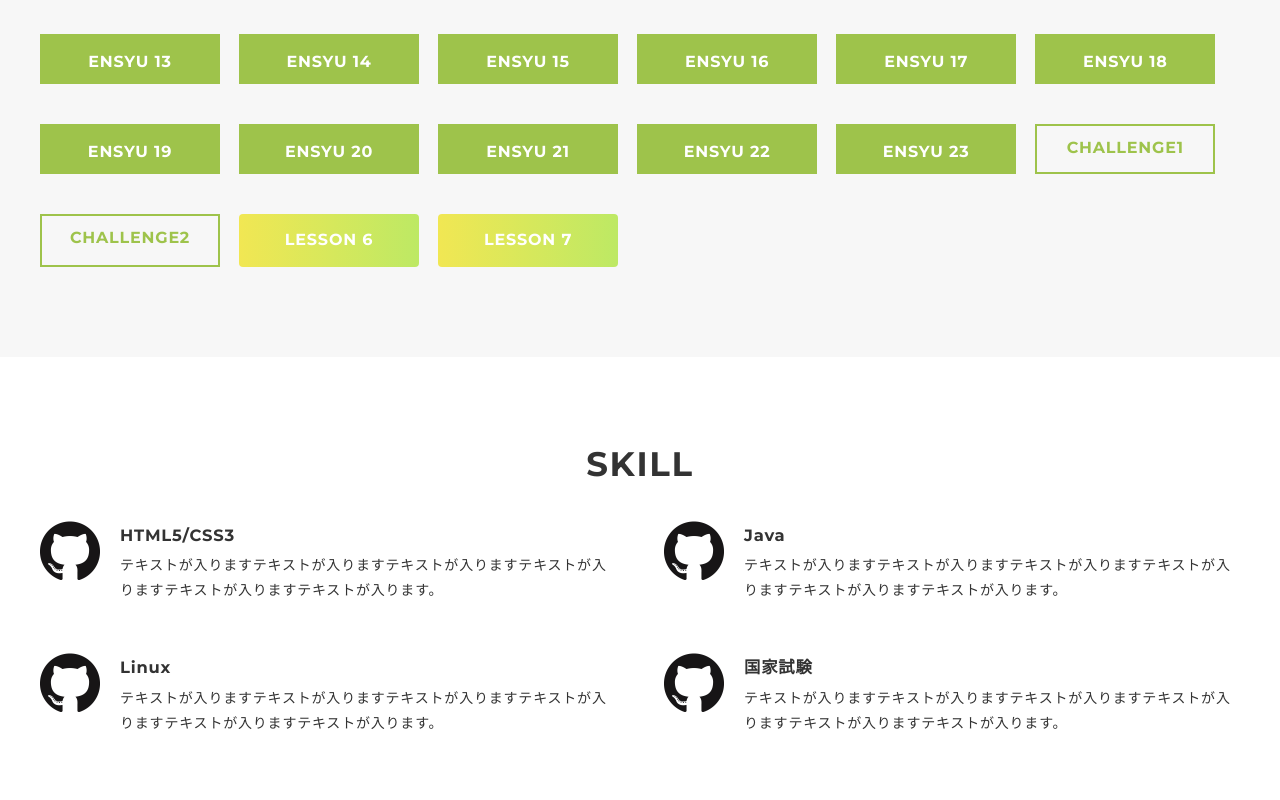
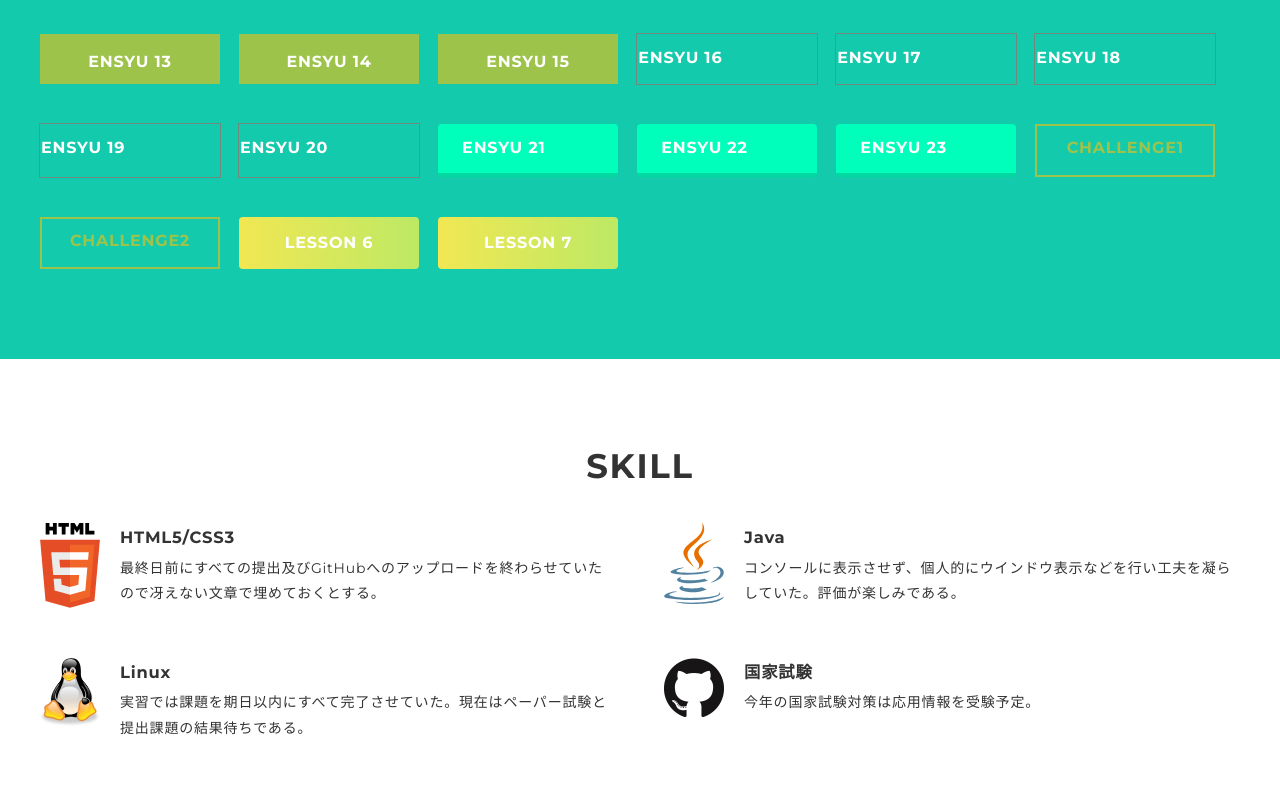
Before and after one commit to TMaezwa/J2A238, a plain HTML site: page portfolio/index.html in a window 1280 px wide. Shown: the part 1060-1860 px from the top of the page. Drawn offline with nearby package versions, Linux system fonts and the light colour scheme.

Commit message:
ポートフォリオのページアレンジ
文章変更　アイコン追加　背景画像　背景色　ボタン追加実装

```diff
--- a/portfolio/css/style.css
+++ b/portfolio/css/style.css
@@ -44,7 +44,7 @@ li {
 }
 
 .section:nth-of-type(odd) {
-  background-color: #f7f7f7;
+  background-color: #14caac; /*#f7f7f7*/
 }
 
 .inner {
@@ -79,6 +79,7 @@ li {
   z-index: 1;
   width: 100%;
   background-color: #fff;
+
   box-shadow: 0 5px 10px -6px rgba(0,0,0,.1);
 }
 
@@ -146,6 +147,9 @@ li {
   justify-content: center;
   height: 85vh;
   text-align: center;
+  background: center;
+  background-image: url(../img/japanese-paper_00397.jpg);
+
 }
 
 .main-visual-inner {
@@ -334,6 +338,61 @@ li {
   background-position: right center;
 }
 
+/*----ボタンはここに追加----*/
+.btn-shine {
+  color: rgb(255, 255, 255);
+  display: inline-block;
+  font-size: 16px;
+  font-weight: bold;
+  line-height: 45px;
+  width: 180px;
+  position: relative;
+  text-decoration: none;
+  text-transform: uppercase;
+  border: 1px solid transparent;
+  outline: 1px solid;
+  outline-color: rgba(202, 76, 76, 0.5);
+  outline-offset: 0px;
+  text-shadow: none;
+  transition: all 1.2s cubic-bezier(0.2, 1, 0.2, 1);
+}
+
+.btn-shine:hover {
+  border-color: rgb(184, 67, 67);
+  box-shadow: inset 0 0 20px rgba(255, 255, 255, 0.5), 0 0 20px rgba(255, 255, 255, 0.2);
+  outline-color: transparent;
+  outline-offset: 12px;
+  text-shadow: 2px 2px 3px #000;
+}
+
+
+/* ここはコピーしなくてOK　*/
+.container-02 {
+  text-align: center;
+  padding-top: 40px;
+  padding-bottom: 40px;
+  background-color: #e00364;
+}
+
+
+.btn-push {
+  display: inline-block;
+  max-width: 180px;
+  text-align: left;
+  background-color: #00ffbb;
+  font-size: 16px;
+  color: #FFF;
+  text-decoration: none;
+  font-weight: bold;
+  padding: 10px 24px;
+  border-radius: 4px;
+  border-bottom: 4px solid rgba(7, 150, 112, 0.363);
+}
+
+.btn-push:active {
+    transform: translateY(4px);
+    border-bottom: none;
+}
 /*--------------------------------
  Skill
 ---------------------------------*/
@@ -418,6 +477,7 @@ li {
 .page-top .material-icons-outlined {
   vertical-align: bottom;
   color: #fff;
+
 }
 
 /*--------------------------------
--- a/portfolio/index.html
+++ b/portfolio/index.html
@@ -43,8 +43,8 @@
 							<img src="img/profile.png" alt="自画像" />
 						</p>
 						<p class="main-visual-text">
-							開校53年の経験とノウハウがあり、<br class="sp-only">他校ではマネのできない実績。<br>
-							HCSなら、即戦力になるためのスキルが<br class="sp-only">ガッチリ身につきます。<br>
+							HCSに2020年入学、<br class="sp-only">来年卒業予定。<br>
+							現在はゼミで作成するアプリの案を<br class="sp-only">考え中。<br>
 						</p>
 					</div>
 				</div>
@@ -70,14 +70,14 @@
 						<a class="works-item btn-open" href="../ensyu/13_2.html">ENSYU 13</a>
 						<a class="works-item btn-open" href="../ensyu/14.html">ENSYU 14</a>
 						<a class="works-item btn-open" href="../ensyu/15.html">ENSYU 15</a>
-						<a class="works-item btn-open" href="../ensyu/16.html">ENSYU 16</a>
-						<a class="works-item btn-open" href="../ensyu/17_3.html">ENSYU 17</a>
-						<a class="works-item btn-open" href="../ensyu/18.html">ENSYU 18</a>
-						<a class="works-item btn-open" href="../ensyu/19_2.html">ENSYU 19</a>
-						<a class="works-item btn-open" href="../ensyu/20.html">ENSYU 20</a>
-						<a class="works-item btn-open" href="../ensyu/21_2.html">ENSYU 21</a>
-						<a class="works-item btn-open" href="../ensyu/22_2.html">ENSYU 22</a>
-						<a class="works-item btn-open" href="../ensyu/23_2.html">ENSYU 23</a>
+						<a class="works-item btn-shine" href="../ensyu/16.html">ENSYU 16</a>
+						<a class="works-item btn-shine" href="../ensyu/17_3.html">ENSYU 17</a>
+						<a class="works-item btn-shine" href="../ensyu/18.html">ENSYU 18</a>
+						<a class="works-item btn-shine" href="../ensyu/19_2.html">ENSYU 19</a>
+						<a class="works-item btn-shine" href="../ensyu/20.html">ENSYU 20</a>
+						<a class="works-item btn-push" href="../ensyu/21_2.html">ENSYU 21</a>
+						<a class="works-item btn-push" href="../ensyu/22_2.html">ENSYU 22</a>
+						<a class="works-item btn-push" href="../ensyu/23_2.html">ENSYU 23</a>
 						<a class="works-item btn-box" href="../challenge/ch.html">CHALLENGE1</a>
 						<a class="works-item btn-box" href="../challenge2/ch2.html">CHALLENGE2</a>
 						<a class="works-item btn-gradation" href="../lesson6/index.html">LESSON 6</a>
@@ -93,27 +93,27 @@
 					<h2 class="title">SKILL</h2>
 					<div class="skill-list">
 						<div class="skill-item">
-							<p class="skill-img"><img src="img/icon_skill.png" alt=""></p>
+							<p class="skill-img"><img src="img/html-5.svg" alt=""></p>
 							<div class="skill-body">
 								<h3 class="skill-name">HTML5/CSS3</h3>
 								<p class="skill-text">
-									テキストが入りますテキストが入りますテキストが入りますテキストが入りますテキストが入りますテキストが入ります。</p>
+									最終日前にすべての提出及びGitHubへのアップロードを終わらせていたので冴えない文章で埋めておくとする。</p>
 							</div>
 						</div>
 						<div class="skill-item">
-							<p class="skill-img"><img src="img/icon_skill.png" alt=""></p>
+							<p class="skill-img"><img src="img/java.svg" alt=""></p>
 							<div class="skill-body">
 								<h3 class="skill-name">Java</h3>
 								<p class="skill-text">
-									テキストが入りますテキストが入りますテキストが入りますテキストが入りますテキストが入りますテキストが入ります。</p>
+									コンソールに表示させず、個人的にウインドウ表示などを行い工夫を凝らしていた。評価が楽しみである。</p>
 							</div>
 						</div>
 						<div class="skill-item">
-							<p class="skill-img"><img src="img/icon_skill.png" alt=""></p>
+							<p class="skill-img"><img src="img/linux-tux.svg" alt=""></p>
 							<div class="skill-body">
 								<h3 class="skill-name">Linux</h3>
 								<p class="skill-text">
-									テキストが入りますテキストが入りますテキストが入りますテキストが入りますテキストが入りますテキストが入ります。</p>
+									実習では課題を期日以内にすべて完了させていた。現在はペーパー試験と提出課題の結果待ちである。</p>
 							</div>
 						</div>
 						<div class="skill-item">
@@ -121,7 +121,7 @@
 							<div class="skill-body">
 								<h3 class="skill-name">国家試験</h3>
 								<p class="skill-text">
-									テキストが入りますテキストが入りますテキストが入りますテキストが入りますテキストが入りますテキストが入ります。</p>
+									今年の国家試験対策は応用情報を受験予定。</p>
 							</div>
 						</div>
 					</div>
```
Also changed, not shown: portfolio/img/html-5.svg (added), portfolio/img/java.svg (added), portfolio/img/linux-tux.svg (added), portfolio/img/rome.svg (added), 2 other files.
